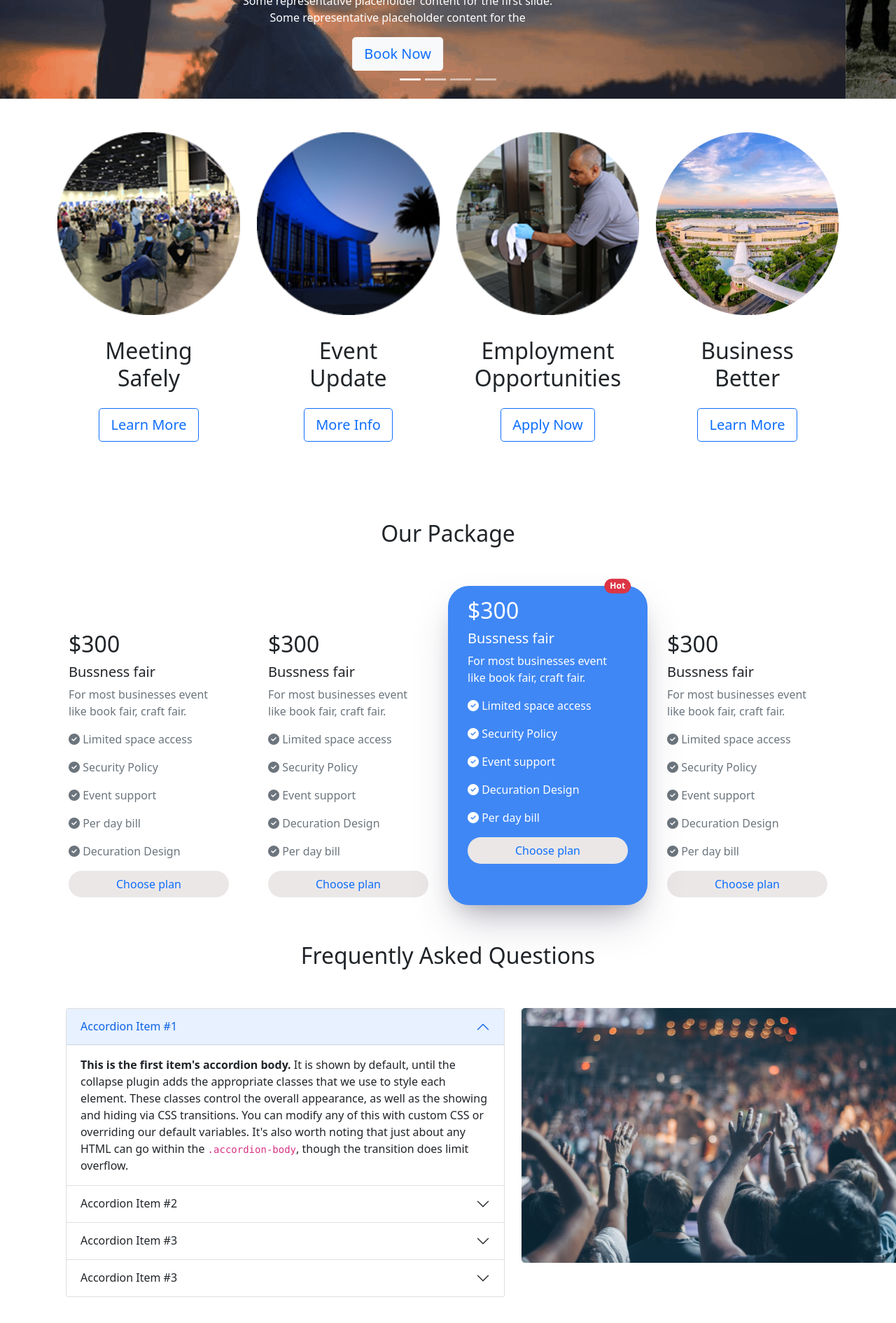
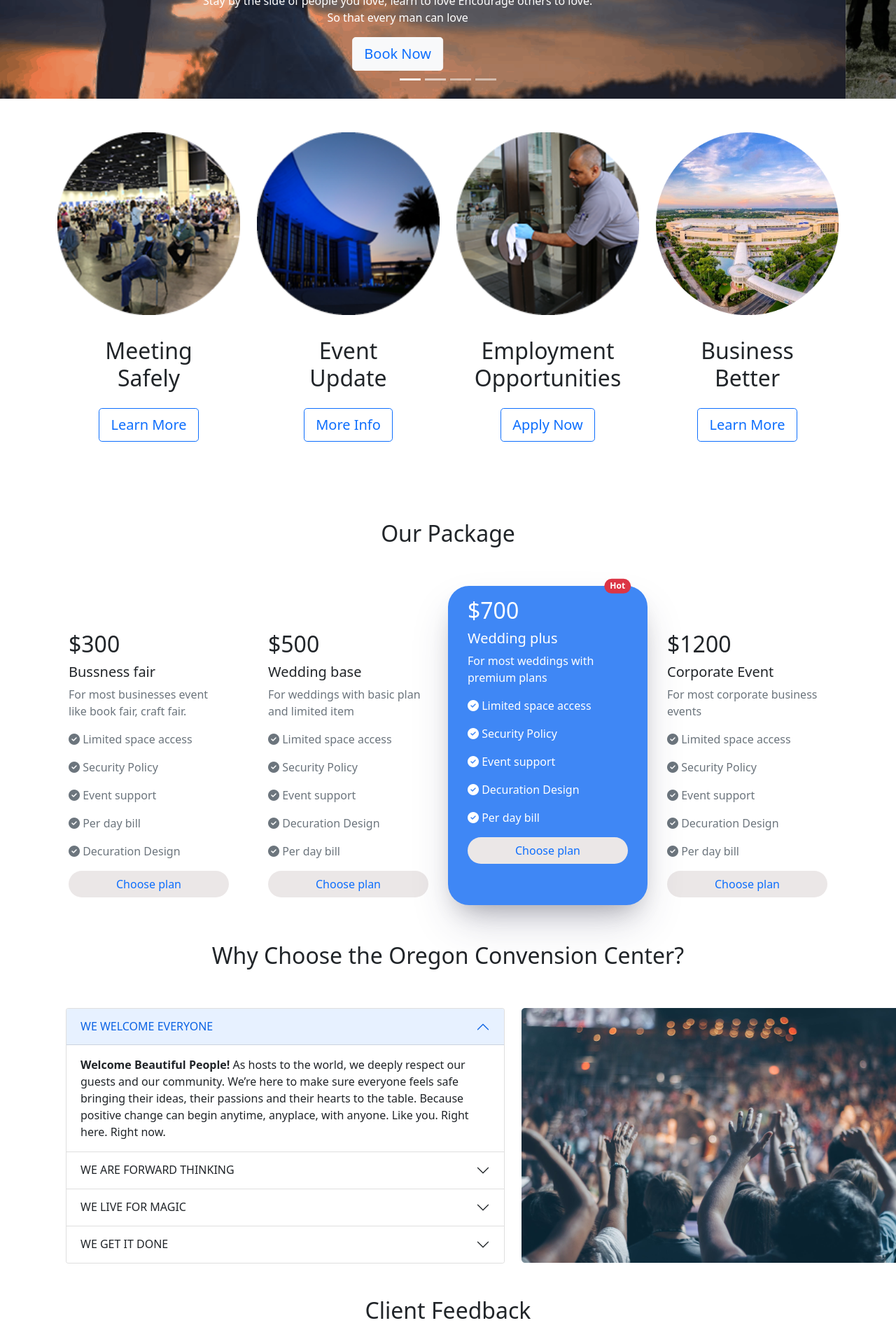
Before and after one commit to MazharulDev/Convention-center, a plain HTML site: page index.html in a window 1280 px wide. Shown: the part 442-2332 px from the top of the page at 70% size. Drawn offline with nearby package versions, Linux system fonts and the light colour scheme.

Commit message:
text and lorem changed

```diff
--- a/index.html
+++ b/index.html
@@ -31,10 +31,8 @@
                   <div class="carousel-item active">
                     <img src="images/slider-1.png" class="d-block w-100" alt="...">
                     <div class="carousel-caption d-none d-md-block">
-                      <h1 class="fw-bold">The perfect venue for your <br>
-                        next event</h1>
-                      <p>Some representative placeholder content for the first slide. <br>
-                        Some representative placeholder content for the
+                      <h1 class="fw-bold">This picture will leave a symbol <br> of your love</h1>
+                      <p>Stay by the side of people you love, learn to love Encourage others to love. <br> So that every man can love
                       </p>
                       <button type="button" class="btn btn-light btn-lg text-primary">Book Now</button>
                     </div>
@@ -42,33 +40,27 @@
                   <div class="carousel-item">
                     <img src="images/slider-2.png" class="d-block w-100" alt="...">
                     <div class="carousel-caption d-none d-md-block">
-                        <h1 class="fw-bold">The perfect venue for your <br>
-                            next event</h1>
-                          <p>Some representative placeholder content for the first slide. <br>
-                            Some representative placeholder content for the
-                          </p>
+                        <h1 class="fw-bold">Looking at these two, they are very eager to get <br> married under the tree</h1>
+                        <p>Stay by the side of people you love, learn to love Encourage others to love. <br> So that every man can love
+                        </p>
                           <button type="button" class="btn btn-light btn-lg text-primary">Book Now</button>
                     </div>
                   </div>
                   <div class="carousel-item">
                     <img src="images/slider-3.png" class="d-block w-100" alt="...">
                     <div class="carousel-caption d-none d-md-block">
-                        <h1 class="fw-bold">The perfect venue for your <br>
-                            next event</h1>
-                          <p>Some representative placeholder content for the first slide. <br>
-                            Some representative placeholder content for the
-                          </p>
+                        <h1 class="fw-bold">The two of them prefer to love <br> under the open sky</h1>
+                        <p>Stay by the side of people you love, learn to love Encourage others to love. <br> So that every man can love
+                        </p>
                           <button type="button" class="btn btn-light btn-lg text-primary">Book Now</button>
                     </div>
                   </div>
                   <div class="carousel-item">
                     <img src="images/silder-4.png" class="d-block w-100" alt="...">
                     <div class="carousel-caption d-none d-md-block">
-                        <h1 class="fw-bold">The perfect venue for your <br>
-                            next event</h1>
-                          <p>Some representative placeholder content for the first slide. <br>
-                            Some representative placeholder content for the
-                          </p>
+                        <h1 class="fw-bold">They want to make love stand <br> on the balcony.</h1>
+                        <p>Stay by the side of people you love, learn to love Encourage others to love. <br> So that every man can love
+                        </p>
                           <button type="button" class="btn btn-light btn-lg text-primary">Book Now</button>
                     </div>
                   </div>
@@ -183,11 +175,11 @@
                     <div class="h-100">
 
                       <div class="card-body">
-                          <h2>$300</h2>
-                        <h5 class="card-title">Bussness fair</h5>
+                          <h2>$500</h2>
+                        <h5 class="card-title">Wedding base</h5>
                           <div class="text-secondary">
-                              <p class="card-text">For most businesses event
-                                  like book fair, craft fair.</p>
+                              <p class="card-text">For weddings with basic plan
+                                and limited item</p>
                                   <p><i class="fas fa-check-circle text-muted"></i> Limited space access</p>
                                   <p><i class="fas fa-check-circle text-muted"></i> Security Policy</p>
                                   <p><i class="fas fa-check-circle text-muted"></i> Event support</p>
@@ -207,12 +199,11 @@
 
                       <div class="card-body">
 
-                          <h2>$300</h2>
-                        <h5 class="card-title">Bussness fair</h5>
+                          <h2>$700</h2>
+                        <h5 class="card-title">Wedding plus</h5>
 
                           <div class="">
-                              <p class="card-text">For most businesses event
-                                  like book fair, craft fair.</p>
+                              <p class="card-text">For most weddings with premium plans</p>
                                   <p><i class="fas fa-check-circle"></i> Limited space access</p>
                                   <p><i class="fas fa-check-circle"></i> Security Policy</p>
                                   <p><i class="fas fa-check-circle"></i> Event support</p>
@@ -233,11 +224,11 @@
                     <div class="h-100">
 
                       <div class="card-body">
-                          <h2>$300</h2>
-                        <h5 class="card-title">Bussness fair</h5>
+                          <h2>$1200</h2>
+                        <h5 class="card-title">Corporate Event</h5>
                           <div class="text-secondary">
-                              <p class="card-text">For most businesses event
-                                  like book fair, craft fair.</p>
+                              <p class="card-text">For most corporate business
+                                events</p>
                                   <p><i class="fas fa-check-circle text-muted"></i> Limited space access</p>
                                   <p><i class="fas fa-check-circle text-muted"></i> Security Policy</p>
                                   <p><i class="fas fa-check-circle text-muted"></i> Event support</p>
@@ -256,7 +247,7 @@
         <section class="container">
             <div>
                 <div class="text-center  py-5 ">
-                    <h2>Frequently Asked Questions</h2>
+                    <h2>Why Choose the Oregon Convension Center?</h2>
                 </div>
                 <div class="row">
                     <div class="col-sm-12 col-lg-7">
@@ -265,48 +256,62 @@
                                 <div class="accordion-item">
                                   <h2 class="accordion-header" id="headingOne">
                                     <button class="accordion-button" type="button" data-bs-toggle="collapse" data-bs-target="#collapseOne" aria-expanded="true" aria-controls="collapseOne">
-                                      Accordion Item #1
+                                      WE WELCOME EVERYONE
                                     </button>
                                   </h2>
                                   <div id="collapseOne" class="accordion-collapse collapse show" aria-labelledby="headingOne" data-bs-parent="#accordionExample">
                                     <div class="accordion-body">
-                                      <strong>This is the first item's accordion body.</strong> It is shown by default, until the collapse plugin adds the appropriate classes that we use to style each element. These classes control the overall appearance, as well as the showing and hiding via CSS transitions. You can modify any of this with custom CSS or overriding our default variables. It's also worth noting that just about any HTML can go within the <code>.accordion-body</code>, though the transition does limit overflow.
+                                      <strong>Welcome Beautiful People!</strong> As hosts to the world, we deeply respect our guests and our community.
+
+                                      We’re here to make sure everyone feels safe bringing their ideas, their passions and their hearts to the table. Because positive change can begin anytime, anyplace, with anyone.
+
+                                      Like you. Right here. Right now.
                                     </div>
                                   </div>
                                 </div>
                                 <div class="accordion-item">
                                   <h2 class="accordion-header" id="headingTwo">
                                     <button class="accordion-button collapsed" type="button" data-bs-toggle="collapse" data-bs-target="#collapseTwo" aria-expanded="false" aria-controls="collapseTwo">
-                                      Accordion Item #2
+                                      WE ARE FORWARD THINKING
                                     </button>
                                   </h2>
                                   <div id="collapseTwo" class="accordion-collapse collapse" aria-labelledby="headingTwo" data-bs-parent="#accordionExample">
                                     <div class="accordion-body">
-                                      <strong>This is the second item's accordion body.</strong> It is hidden by default, until the collapse plugin adds the appropriate classes that we use to style each element. These classes control the overall appearance, as well as the showing and hiding via CSS transitions. You can modify any of this with custom CSS or overriding our default variables. It's also worth noting that just about any HTML can go within the <code>.accordion-body</code>, though the transition does limit overflow.
+                                         Person looking up
+                                        Sustainability is in our DNA. It’s who we are and why we do what we do. We prove that commitment by having one of the largest solar panel arrays on a U.S. convention center and serving as one of two LEED platinum convention centers in the nation.
+                                        We’re passionate about cultivating diversity, advancing equity and practicing inclusion in all of the work we do.
+
+                                        People. Planet. Progress. It’s how we work toward a better tomorrow.
                                     </div>
                                   </div>
                                 </div>
                                 <div class="accordion-item">
                                   <h2 class="accordion-header" id="headingThree">
                                     <button class="accordion-button collapsed" type="button" data-bs-toggle="collapse" data-bs-target="#collapseThree" aria-expanded="false" aria-controls="collapseThree">
-                                      Accordion Item #3
+                                      WE LIVE FOR MAGIC
                                     </button>
                                   </h2>
                                   <div id="collapseThree" class="accordion-collapse collapse" aria-labelledby="headingThree" data-bs-parent="#accordionExample">
                                     <div class="accordion-body">
-                                      <strong>This is the third item's accordion body.</strong> It is hidden by default, until the collapse plugin adds the appropriate classes that we use to style each element. These classes control the overall appearance, as well as the showing and hiding via CSS transitions. You can modify any of this with custom CSS or overriding our default variables. It's also worth noting that just about any HTML can go within the <code>.accordion-body</code>, though the transition does limit overflow.
+                                      We live for the lights, the music, the food, the learning, the inspiration, and togetherness.
+
+                                      We live for positive change and transformative experiences that blaze a path toward endless possibilities.
+
+                                      The awesome potential of every event keeps us on our toes and, sometimes, knee-deep in caffeine. But the magic of pulling it all off? Totally worth it.
                                     </div>
                                   </div>
                                 </div>
                                 <div class="accordion-item">
                                     <h2 class="accordion-header" id="headingThree">
                                       <button class="accordion-button collapsed" type="button" data-bs-toggle="collapse" data-bs-target="#collapseThree" aria-expanded="false" aria-controls="collapseThree">
-                                        Accordion Item #3
+                                        WE GET IT DONE
                                       </button>
                                     </h2>
                                     <div id="collapseThree" class="accordion-collapse collapse" aria-labelledby="headingThree" data-bs-parent="#accordionExample">
                                       <div class="accordion-body">
-                                        <strong>This is the third item's accordion body.</strong> It is hidden by default, until the collapse plugin adds the appropriate classes that we use to style each element. These classes control the overall appearance, as well as the showing and hiding via CSS transitions. You can modify any of this with custom CSS or overriding our default variables. It's also worth noting that just about any HTML can go within the <code>.accordion-body</code>, though the transition does limit overflow.
+                                        Last minute request? Done. Idea about how to do something better? Done. Guest who wants something we’ve never heard of—now, if possible? Done. And done.
+
+                                        YES is the answer. Determination, creativity and teamwork are how we deliver on it.
                                       </div>
                                     </div>
                                   </div>
@@ -369,7 +374,7 @@
     <footer class="bg-dark">
         <div class="container d-lg-flex d-sm-inline-flex d-sm-column-reverse justify-content-between align-items-center py-5">
             <div>
-                <p class="text-light">&copy; 2022 All right reseved</p>
+                <p class="text-light">&copy;2022 bike. All rights reserved</p>
             </div>
             <div class="d-flex justify-content-center">
                 <div class="lh-5">
```
